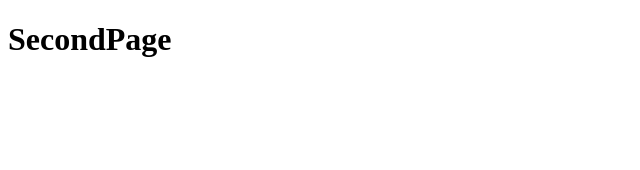
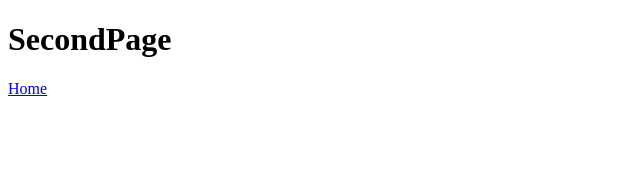
Before and after one commit to yuasys/nuxt-sample, a Nuxt app: page /secondpage in a window 1280 px wide. Shown: the top 170 px of the page, without its empty margins (0-640 px from the left). Built offline with nearby package versions, Linux system fonts and the light colour scheme.

Commit message:
modified:   pages/secondpage.vue

```diff
--- a/pages/secondpage.vue
+++ b/pages/secondpage.vue
@@ -1,5 +1,6 @@
 <template>
   <div>
   <h1>SecondPage</h1>
+  <NuxtLink to="/">Home</NuxtLink>
   </div>
 </template>
```
